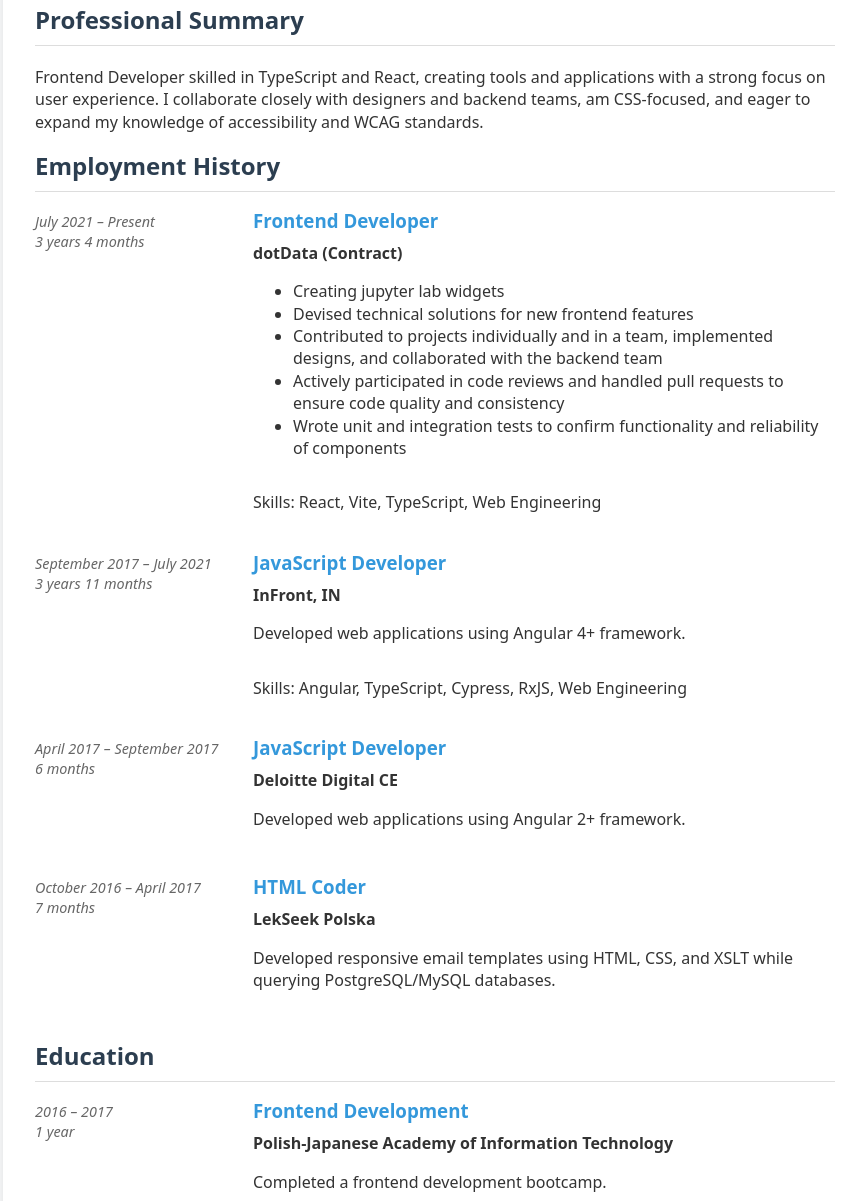
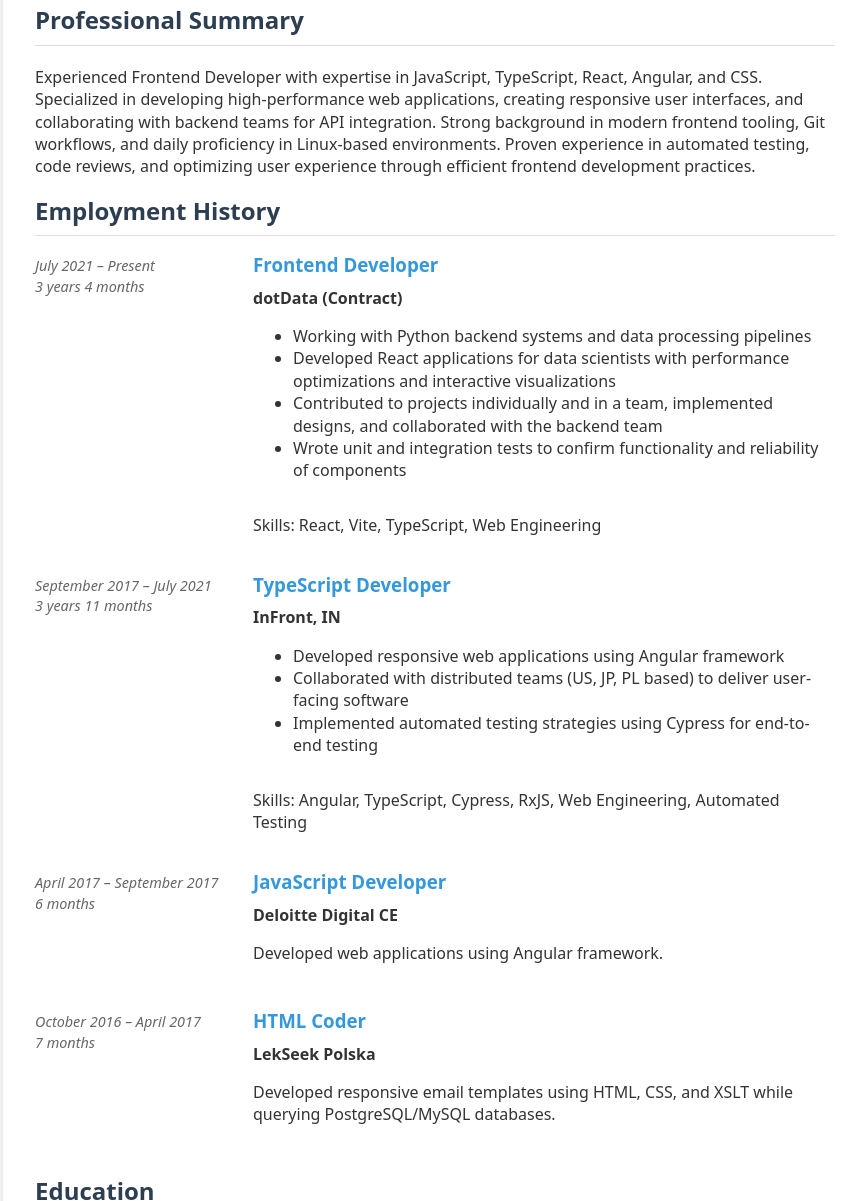
Before and after one commit to ricevind/cv, a website: page src/index.html in a window 1280 px wide. Shown: the part 197-1398 px from the top of the page, without its empty margins (205-1071 px from the left). Drawn offline with Linux system fonts and the light colour scheme.

Commit message:
Update professional summary and job descriptions in index.html to reflect enhanced skills and experience, including a focus on performance optimization and collaboration with backend teams. Change job title from JavaScript Developer to TypeScript Developer and refine skills listed for clarity.

```diff
--- a/src/index.html
+++ b/src/index.html
@@ -26,7 +26,7 @@
 
       <section class="cv-section">
         <h2>Professional Summary</h2>
-        <p>Frontend Developer skilled in TypeScript and React, creating tools and applications with a strong focus on user experience. I collaborate closely with designers and backend teams, am CSS-focused, and eager to expand my knowledge of accessibility and WCAG standards.</p>
+        <p>Experienced Frontend Developer with expertise in JavaScript, TypeScript, React, Angular, and CSS. Specialized in developing high-performance web applications, creating responsive user interfaces, and collaborating with backend teams for API integration. Strong background in modern frontend tooling, Git workflows, and daily proficiency in Linux-based environments. Proven experience in automated testing, code reviews, and optimizing user experience through efficient frontend development practices.</p>
       </section>
 
       <section class="cv-section">
@@ -39,23 +39,26 @@
             <p class="duration">3 years 4 months</p>
           </div>
             <ul  class="description">
-              <li>Creating jupyter lab widgets</li>
-              <li>Devised technical solutions for new frontend features</li>
+              <li>Working with Python backend systems and data processing pipelines</li>
+              <li>Developed React applications for data scientists with performance optimizations and interactive visualizations</li>
               <li>Contributed to projects individually and in a team, implemented designs, and collaborated with the backend team</li>
-              <li>Actively participated in code reviews and handled pull requests to ensure code quality and consistency</li>
               <li>Wrote unit and integration tests to confirm functionality and reliability of components</li>
             </ul>
           <p class="skills">Skills: React, Vite, TypeScript, Web Engineering</p>
         </article>
         <article class="job">
-          <h3>JavaScript Developer</h3>
+          <h3>TypeScript Developer</h3>
           <p class="organization">InFront, IN</p>
           <div class="period">
             <p class="date-range">September 2017 – July 2021</p>
             <p class="duration">3 years 11 months</p>
           </div>
-          <p class="description">Developed web applications using Angular 4+ framework.</p>
-          <p class="skills">Skills: Angular, TypeScript, Cypress, RxJS, Web Engineering</p>
+          <ul class="description">
+            <li>Developed responsive web applications using Angular framework</li>
+            <li>Collaborated with distributed teams (US, JP, PL based) to deliver user-facing software</li>
+            <li>Implemented automated testing strategies using Cypress for end-to-end testing</li>
+          </ul>
+          <p class="skills">Skills: Angular, TypeScript, Cypress, RxJS, Web Engineering, Automated Testing</p>
         </article>
         <article class="job">
           <h3>JavaScript Developer</h3>
@@ -64,7 +67,7 @@
             <p class="date-range">April 2017 – September 2017</p>
             <p class="duration">6 months</p>
           </div>
-          <p class="description">Developed web applications using Angular 2+ framework.</p>
+          <p class="description">Developed web applications using Angular framework.</p>
         </article>
         <article class="job">
           <h3>HTML Coder</h3>
```
